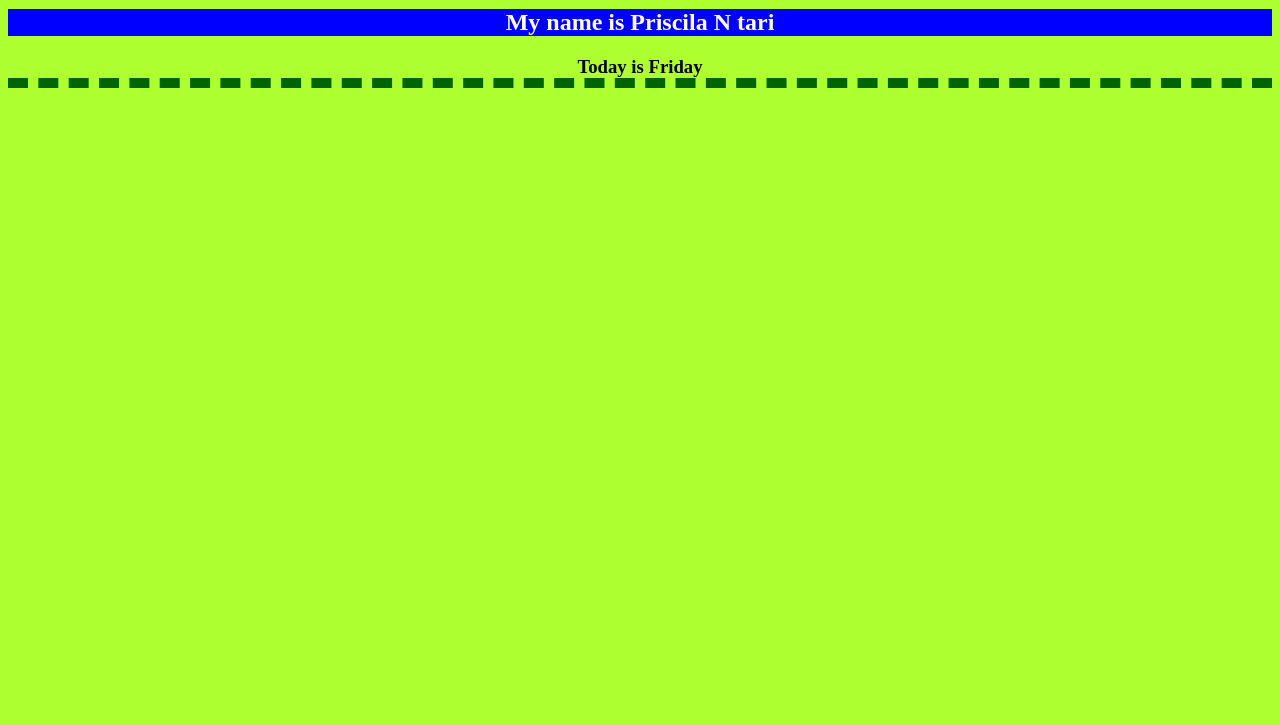
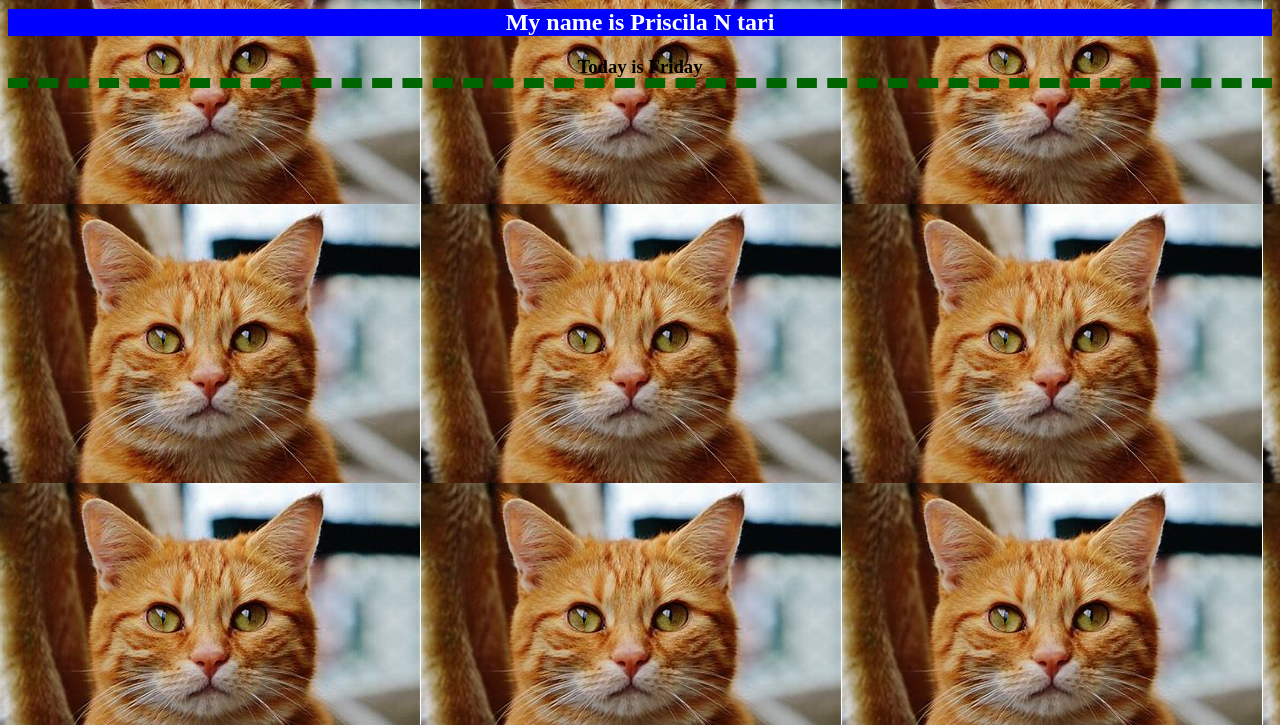
Before and after one commit to priscilanataliaaa/priscilafile, a plain HTML site: page LearnCss.html in a window 1280 px wide. Shown: the part 75-800 px from the top of the page. Drawn offline with Linux system fonts and the light colour scheme.

Commit message:
add background image

```diff
--- a/LearnCss.html
+++ b/LearnCss.html
@@ -8,7 +8,8 @@
         <style>
             /* This is how you create comment in css*/
            body {
-             background-color: greenyellow;
+             /*background-color: rgb(red, green, blue);*/
+             background-image: url("kucing oyen.jpeg");
            }
            h2 {
             background-color: blue;
```
